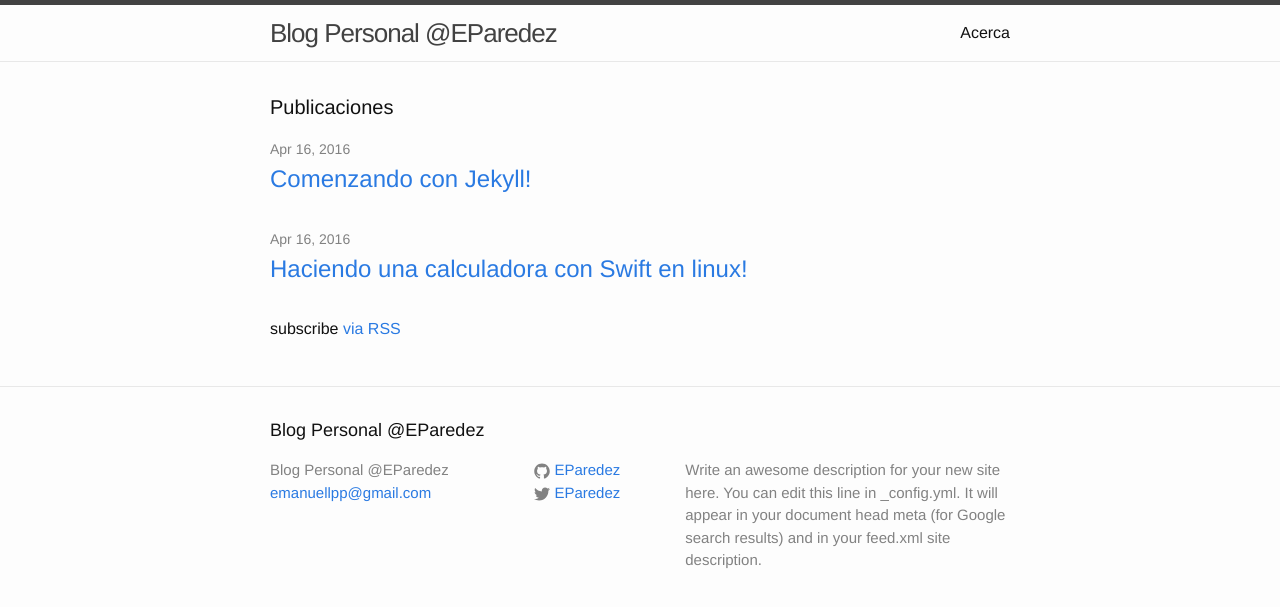
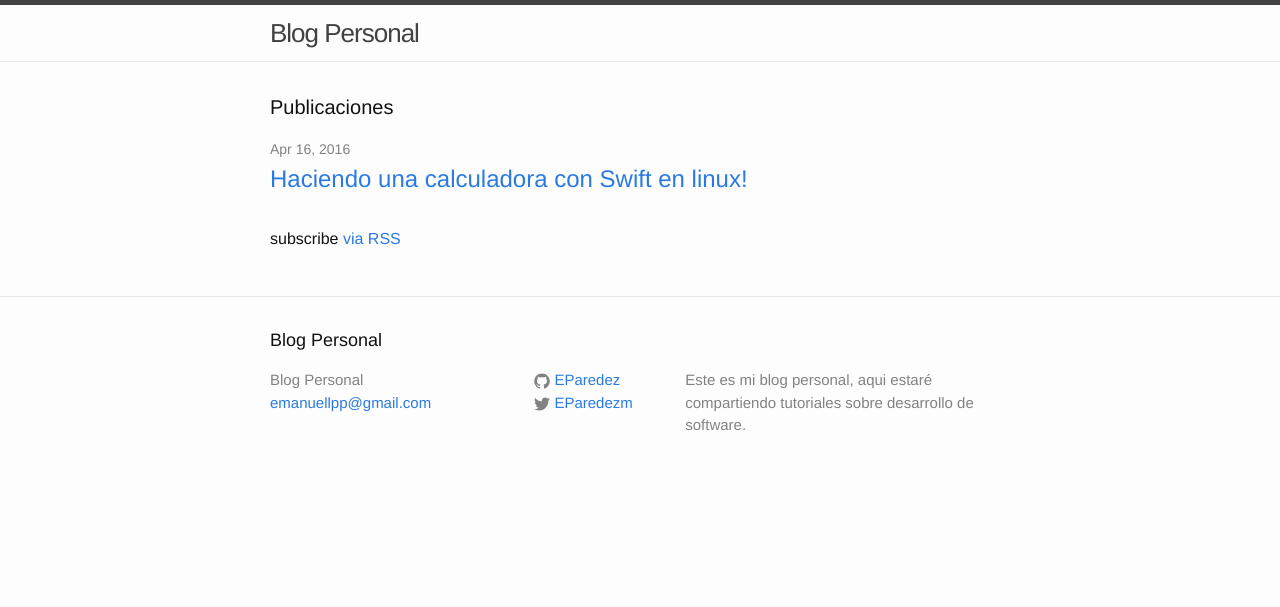
Before and after one commit to EParedez/eparedez.github.io, a Jekyll site: the page built from index.html, in a window 1280 px wide. Shown: the top 607 px of the page. Built offline with Jekyll 4.4.1, drawn with Linux system fonts in a browser that asks for light colours.

Commit message:
depuracion

```diff
--- a/_config.yml
+++ b/_config.yml
@@ -6,15 +6,14 @@
 # 'jekyll serve'. If you change this file, please restart the server process.
 
 # Site settings
-title: Blog Personal @EParedez
+title: Blog Personal
 email: emanuellpp@gmail.com
 description: > # this means to ignore newlines until "baseurl:"
-  Write an awesome description for your new site here. You can edit this
-  line in _config.yml. It will appear in your document head meta (for
-  Google search results) and in your feed.xml site description.
+  Este es mi blog personal, aqui estaré compartiendo tutoriales
+  sobre desarrollo de software.
 baseurl: "" # the subpath of your site, e.g. /blog
 url: "http://eparedez.com" # the base hostname & protocol for your site
-twitter_username: EParedez
+twitter_username: EParedezm
 github_username:  EParedez
 
 # Build settings
```
Also changed, not shown: _posts/2016-04-16-welcome-to-jekyll.markdown (deleted, +0 -25 lines), about.md (deleted, +0 -15 lines), 5 other files.
